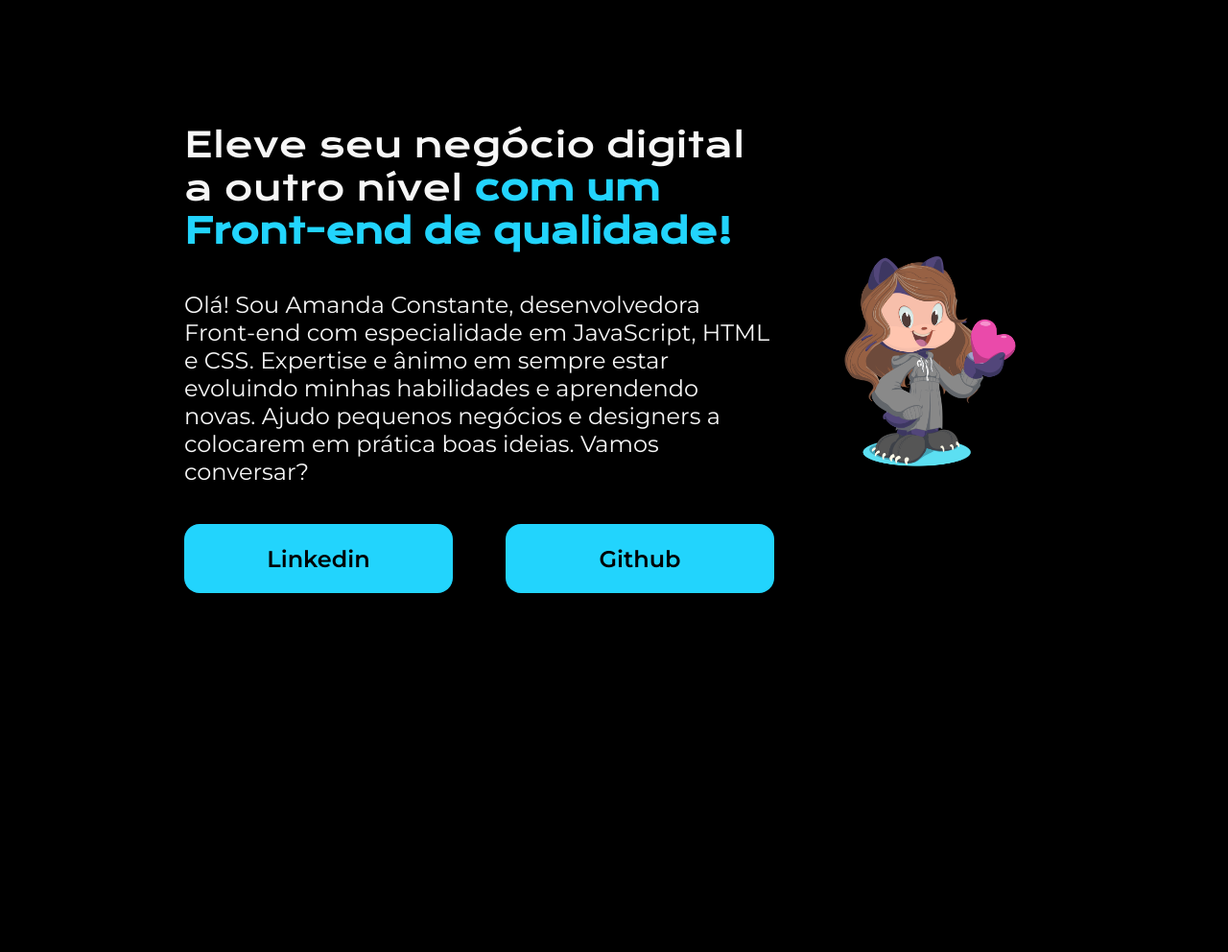
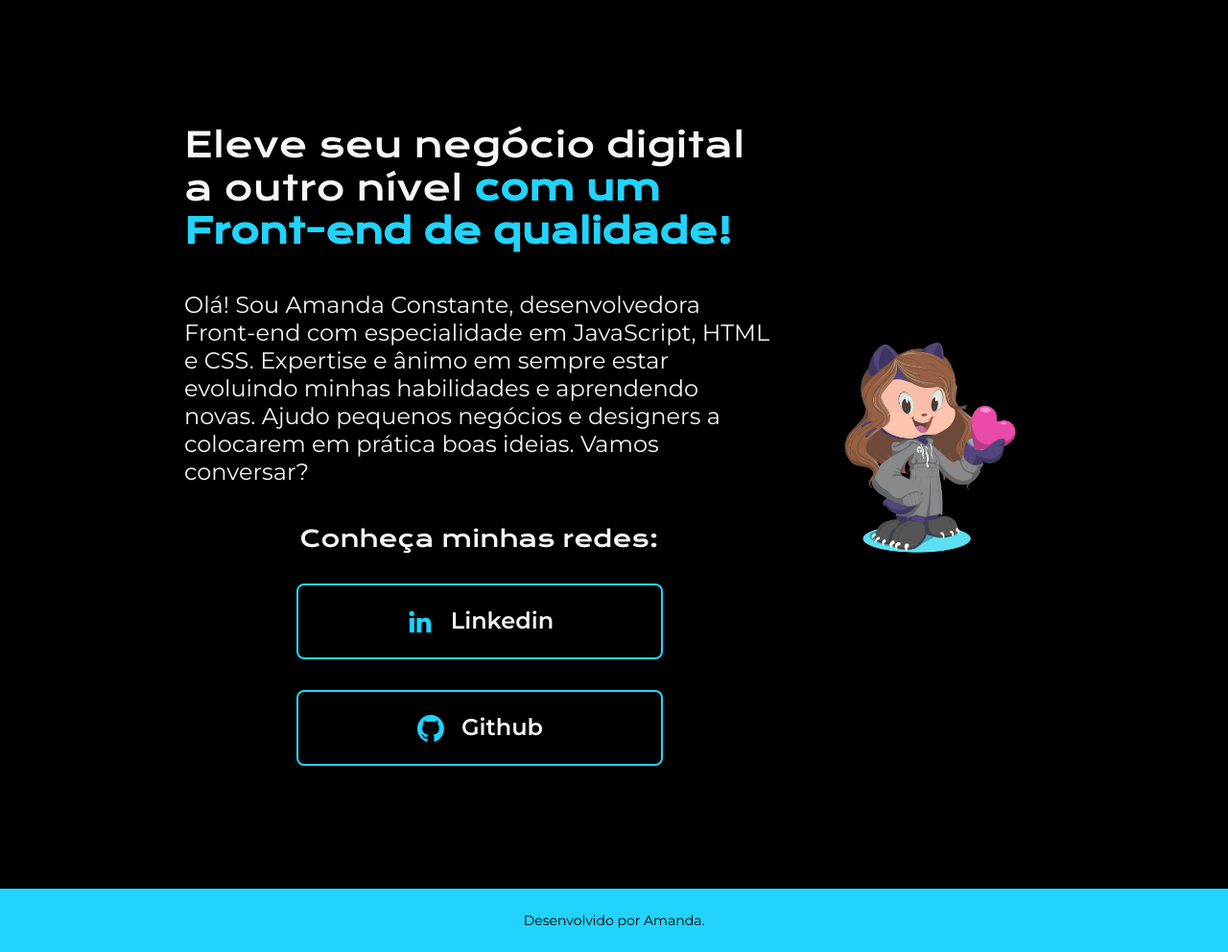
Before and after one commit to amandaconstante/js-html-css-pages, a plain HTML site: page curso1-html-css/index.html in a window 1280 px wide. Shown: the whole page at 96% size. Before the commit the page ends 928 px from the top, so only its background shows below. Drawn offline with nearby package versions, Linux system fonts and the light colour scheme.

Commit message:
inclusão de footer e alterações nos botões

```diff
--- a/curso1-html-css/index.html
+++ b/curso1-html-css/index.html
@@ -11,14 +11,23 @@
     <main class="apresentacao">
         <section class="apresentacao_conteudo">
             <h1 class="apresentacao_conteudo_titulo">Eleve seu negócio digital a outro nível <strong class="titulo-destaque">com um Front-end de qualidade!</strong></h1>
-            <p class="apresentacao_conteudo_texto">Olá! Sou Amanda Constante, desenvolvedora Front-end com especialidade em JavaScript, HTML e CSS. Expertise e ânimo em sempre estar evoluindo minhas habilidades e aprendendo novas. Ajudo pequenos negócios e designers a colocarem em prática boas ideias. Vamos conversar?</p>
+            <p class="apresentacao_conteudo_texto">Olá! Sou <mark>Amanda Constante</mark>, desenvolvedora Front-end com especialidade em JavaScript, HTML e CSS. Expertise e ânimo em sempre estar evoluindo minhas habilidades e aprendendo novas. Ajudo pequenos negócios e designers a colocarem em prática boas ideias. Vamos conversar?</p>
             <div class="apresentacao_links">
-                <a class="apresentacao_links_link" href="https://www.linkedin.com/in/amanda-h-c/">Linkedin</a>
-                <a class="apresentacao_links_link" href="https://github.com/amandaconstante">Github</a>
+                <h2 class="apresentacao_links_subtitulo">Conheça minhas redes:</h2>
+                <a class="apresentacao_links_link" href="https://www.linkedin.com/in/amanda-h-c/">
+                    <img src="./assets/linkedin.png" alt="Logotipo do linkedin" class="logo">
+                    Linkedin
+                </a>
+                <a class="apresentacao_links_link" href="https://github.com/amandaconstante">
+                    <img src="./assets/github.png" alt="Logotipo do github" class="logo">
+                    Github
+                </a>
             </div>
         </section>
         <img src="./assets/octocat.png" alt="octocat animado segurando um coração">
     </main>
-    <footer></footer>
+    <footer class="rodape">
+        <p>Desenvolvido por Amanda.</p>
+    </footer>
 </body>
 </html>
--- a/curso1-html-css/style.css
+++ b/curso1-html-css/style.css
@@ -5,7 +5,7 @@
     padding: 0;
 }
 body {
-    height: 100vh;
+    /* height: 100vh; */
     box-sizing: border-box;
     background-color: black;
     color: #F6F6F6;
@@ -18,7 +18,7 @@ img {
     color:#22D4FD;
 }
 .apresentacao {
-    margin: 10% 15%;
+    padding: 10% 15%;
     display: flex;
     align-items: center;
     justify-content: space-between;
@@ -42,19 +42,53 @@ img {
     font-weight: 400;
     font-style: normal;
 }
+mark {
+    background-color: black;
+    color: #F6F6F6;
+}
+mark:hover {
+    font-size: 25px;
+}
 .apresentacao_links {
     display: flex;
+    flex-direction: column;
     justify-content: space-between;
+    align-items: center; /*alinahs ols elementos verticalmente */
+    gap: 32px;
+}
+.apresentacao_links_subtitulo {
+    font-family: "Krona One", sans-serif;
+    font-weight: 400;
+    font-size: 24px;
 }
 .apresentacao_links_link {
-    background-color: #22D4FD;
-    width: 280px;
+    display: flex;
+    justify-content: center;
+    gap: 16px;
+    border: 2px solid #22D4FD;
+    width: 378px;
     text-align: center;
-    border-radius: 16px;
+    border-radius: 8px;
     font-size: 24px;
     padding: 21.5px 0;
     text-decoration: none;
-    color: black;
+    color: #F6F6F6;
     font-family: "Montserrat", sans-serif;
     font-weight: 600;
 }
+.apresentacao_links_link:hover {
+    background-color: #272727;
+}
+.logo {
+    width: 32px;
+    height: 32px;
+}
+.rodape {
+    padding: 24px;
+    background-color: #22D4FD;
+    color: black;
+    text-align: center;
+    font-family: "Montserrat", sans-serif;
+    font-weight: 400;
+    font-size: 14px;
+}
```
Also changed, not shown: curso1-html-css/assets/github.png (added), curso1-html-css/assets/linkedin.png (added).
